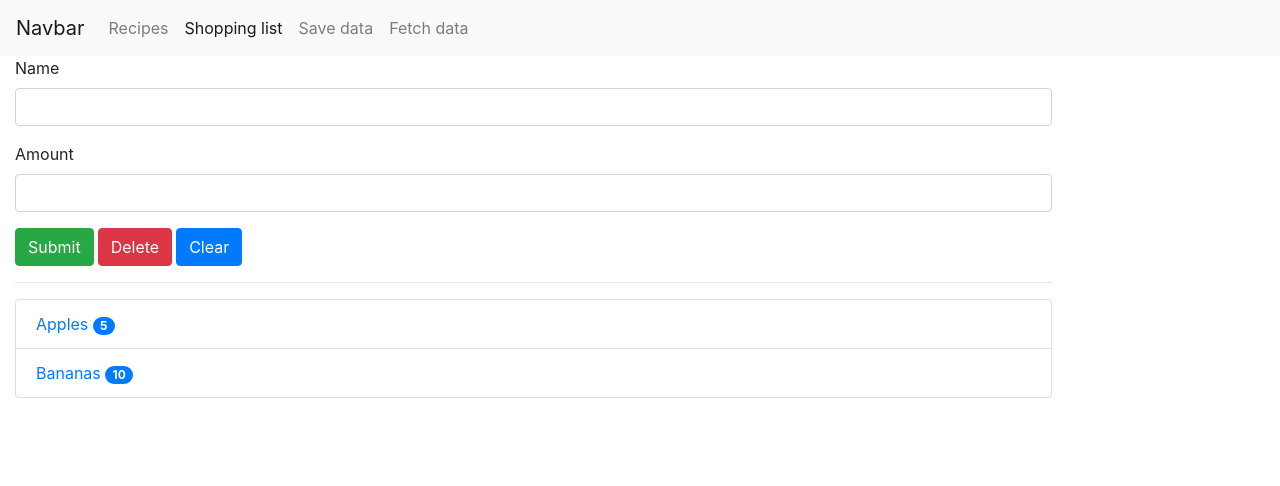
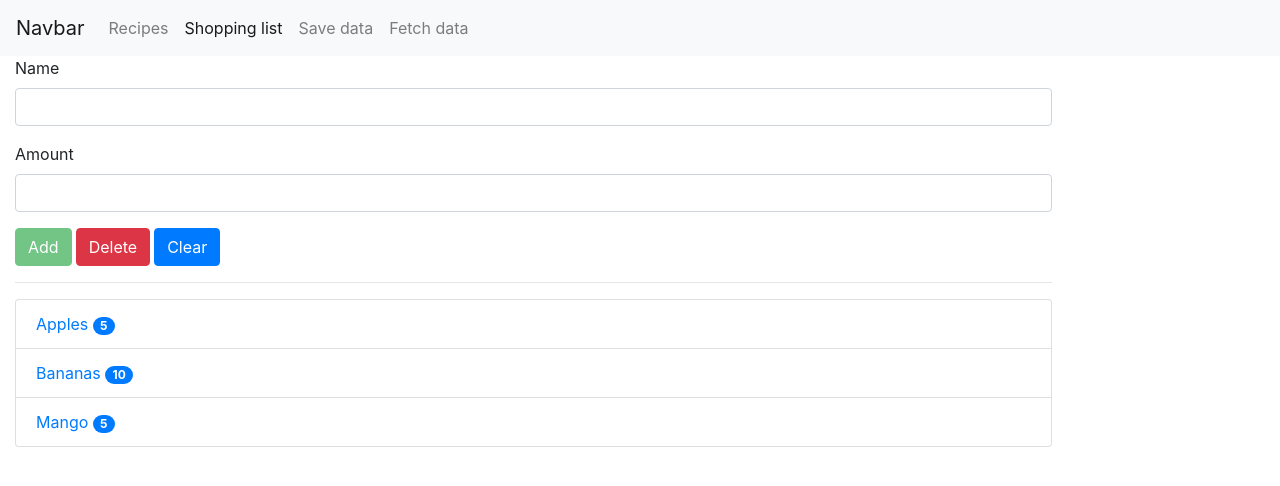
Before and after one commit to sonnck94/udemy-course, an Angular app: page /shopping-list in a window 1280 px wide. Shown: the top 486 px of the page. Built offline with nearby package versions, Linux system fonts and the light colour scheme.

Commit message:
template form

```diff
--- a/src/app/shopping-list/shopping-edit/shopping-edit.component.html
+++ b/src/app/shopping-list/shopping-edit/shopping-edit.component.html
@@ -1,17 +1,39 @@
 <div class="row">
   <div class="col-12">
+    <form #f="ngForm" (ngSubmit)="onSubmit()">
       <div class="">
         <div class="form-group">
           <label>Name</label>
-        <input type="text" class="form-control" #inputIngredientName>
+          <input
+          id="name"
+          type="text"
+          class="form-control"
+          name="name"
+          ngModel
+          >
         </div>
         <div class="form-group">
           <label>Amount</label>
-        <input type="number" class="form-control" #inputIngredientAmout>
+          <input
+            type="number"
+            class="form-control"
+            name="amount"
+            ngModel
+            required
+            pattern="^[1-9]+[0-9]*$">
         </div>
-      <button class="btn btn-success" (click)="onSubmit()">Submit</button>
-      <button class="btn btn-danger ml-1 mr-1">Delete</button>
+        <button
+          class="btn btn-success"
+          type="submit"
+          [disabled]="!f.valid">
+          {{ this.editMode ? 'Update' : 'Add'}}
+        </button>
+        <button
+          class="btn btn-danger ml-1 mr-1"
+          (click)="onDelete()"
+          >Delete</button>
         <button class="btn btn-primary">Clear</button>
       </div>
+    </form>
   </div>
 </div>
--- a/src/app/shopping-list/shopping-edit/shopping-edit.component.ts
+++ b/src/app/shopping-list/shopping-edit/shopping-edit.component.ts
@@ -1,33 +1,66 @@
-import { Component, OnInit, Output, EventEmitter, ViewChild, ElementRef } from '@angular/core';
+import { Component, OnInit, Output, EventEmitter, ViewChild, ElementRef, OnDestroy } from '@angular/core';
+import { NgForm } from '@angular/forms';
+
 import { Ingredient } from 'src/app/shared/ingredient.model';
 import { ShoppingListService } from '../shopping-list.service';
+import { Subscription } from 'rxjs';
 
 @Component({
   selector: 'app-shopping-edit',
   templateUrl: './shopping-edit.component.html',
   styleUrls: ['./shopping-edit.component.css']
 })
-export class ShoppingEditComponent implements OnInit {
+export class ShoppingEditComponent implements OnInit, OnDestroy {
+  @ViewChild('f') shoppingForm: NgForm;
   @ViewChild('inputIngredientName') ingredientNameRef: ElementRef;
   @ViewChild('inputIngredientAmout') ingredientAmoutRef: ElementRef;
-
-
+  editIngredientSubscription: Subscription;
+  editIdxItem: number;
+  editMode: boolean = false;
+  ingredient: Ingredient;
   constructor(private shoppingListService: ShoppingListService) { }
 
   ngOnInit(): void {
+    this.editIngredientSubscription = this.shoppingListService.startEditIngredient.subscribe(
+      idx => {
+        this.editIdxItem = idx;
+        this.editMode = true;
+        this.ingredient = this.shoppingListService.getIngredient(idx);
+        if(this.ingredient){
+          this.shoppingForm.setValue({
+            name: this.ingredient.name,
+            amount: this.ingredient.amount,
+          })
+        }
+        console.log(this.ingredient);
+      },
+    )
   }
 
   onSubmit(){
     let ingredient = new Ingredient(
-      this.ingredientNameRef.nativeElement.value,
-      this.ingredientAmoutRef.nativeElement.value,
+      this.shoppingForm.value.name,
+      this.shoppingForm.value.amount,
     );
+    if(this.editMode){
+      this.shoppingListService.updateIngredient(this.editIdxItem, ingredient)
+    }else{
+      this.shoppingListService.addIngredient(ingredient)
+    }
+    this.editMode = false;
+    this.shoppingForm.reset();
 
-    this.shoppingListService.addIngredient(ingredient)
-    this.onClear();
   }
+  onDelete(){
+    this.shoppingListService.deleleIngredient(this.editIdxItem);
+  }
+
   onClear(){
-    this.ingredientNameRef.nativeElement.value = "";
-    this.ingredientAmoutRef.nativeElement.value = "";
+    this.shoppingForm.reset();
+    this.editMode = false;
+  }
+
+  ngOnDestroy(){
+    this.editIngredientSubscription.unsubscribe();
   }
 }
--- a/src/app/shopping-list/shopping-list.component.html
+++ b/src/app/shopping-list/shopping-list.component.html
@@ -3,7 +3,9 @@
     <app-shopping-edit></app-shopping-edit>
     <hr>
     <ul class="list-group">
-      <a class="list-group-item" style="cursor: pointer;" *ngFor="let ingredient of ingredients">
+      <a class="list-group-item" style="cursor: pointer;"
+      *ngFor="let ingredient of ingredients;let idx = index;"
+      (click)="onEditIngredient(idx)">
         {{ ingredient.name }}
         <span class="badge badge-primary badge-pill">{{ ingredient.amount }}</span>
       </a>
--- a/src/app/shopping-list/shopping-list.component.ts
+++ b/src/app/shopping-list/shopping-list.component.ts
@@ -19,9 +19,15 @@ export class ShoppingListComponent implements OnInit, OnDestroy {
     this.ingredientSubscribe = this.shoppingListService.ingredientsChanged
     .subscribe(
       (ingredients: Ingredient[]) => {
+        console.log("ingredientsChange: ",ingredients);
+
         this.ingredients = ingredients;
       }
     )
+  }
+
+  onEditIngredient(idx: number){
+    this.shoppingListService.startEditIngredient.next(idx);
   }
 
   ngOnDestroy(){
--- a/src/app/shopping-list/shopping-list.service.ts
+++ b/src/app/shopping-list/shopping-list.service.ts
@@ -7,18 +7,40 @@ export class ShoppingListService{
   ingredients: Ingredient[] = [
     new Ingredient("Apples", 5),
     new Ingredient("Bananas", 10),
+    new Ingredient("Mango", 5),
   ];
   ingredientsChanged = new Subject<Ingredient[]>();
+  startEditIngredient = new Subject<number>();
 
   getIngredients(){
     return [...this.ingredients];
+  }
+  getIngredient(idx: number){
+    return this.ingredients[idx];
   }
   addIngredient(ingredient: Ingredient){
     this.ingredients.push(ingredient);
     this.ingredientsChanged.next([...this.ingredients]);
   }
+  updateIngredient(idx, ingredient: Ingredient){
+    if(this.ingredients[idx]){
+      this.ingredients[idx] = ingredient;
+      this.ingredientsChanged.next([...this.ingredients]);
+    }
+  }
   addIngredients(ingredients: Ingredient[]){
     this.ingredients.push(...ingredients);
-    this.ingredientsChanged.next(this.ingredients.slice());
+    this.ingredientsChanged.next([...this.ingredients]);
+  }
+  deleleIngredient(idx: number){
+    console.log("index", idx);
+
+    if(this.ingredients[idx]){
+      let a = this.ingredients.splice(idx,1);
+      console.log(a);
+      console.log(this.ingredients);
+
+      // this.ingredientsChanged.next([...this.ingredients])
+    }
   }
 }
```
Lines whose indentation alone changed are shown as unchanged.
